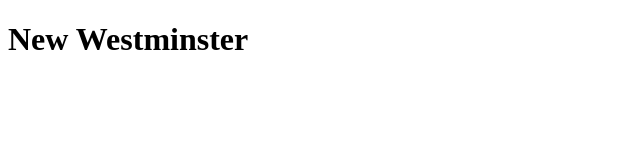
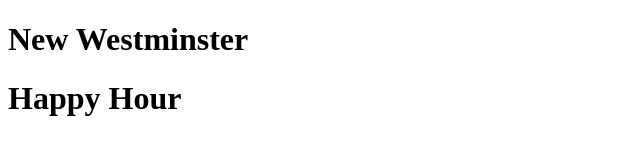
Before and after one commit to MonMon1997/MaybeANextBigProject, a plain HTML site: page index.html in a window 1280 px wide. Shown: the whole page, without its empty margins (0-640 px from the left). Drawn offline with Linux system fonts and the light colour scheme.

Commit message:
Add Happy Hour Column

```diff
--- a/index.html
+++ b/index.html
@@ -9,6 +9,7 @@
 <body>
     <!-- https://www.boathouserestaurants.ca/location/boathouse-restaurants-new-westminster/#menus/ -->
     <h1>New Westminster</h1>
+    <h1>Happy Hour</h1>
     <div class="flex_container">
         <div class="flex_container_1">
 
```
